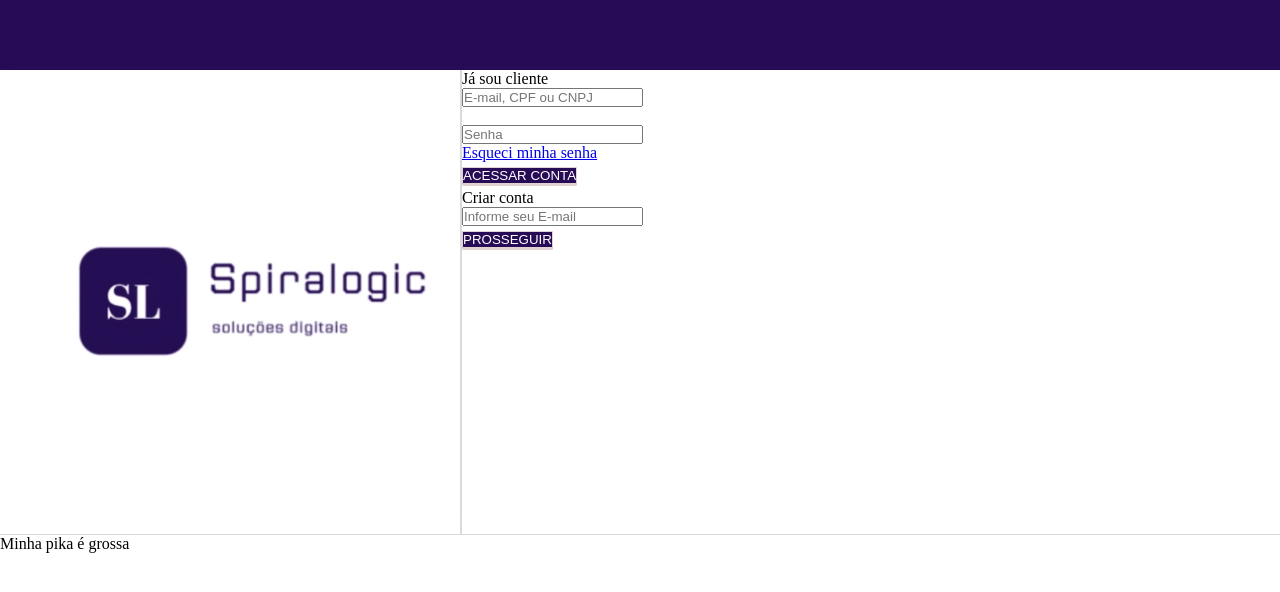
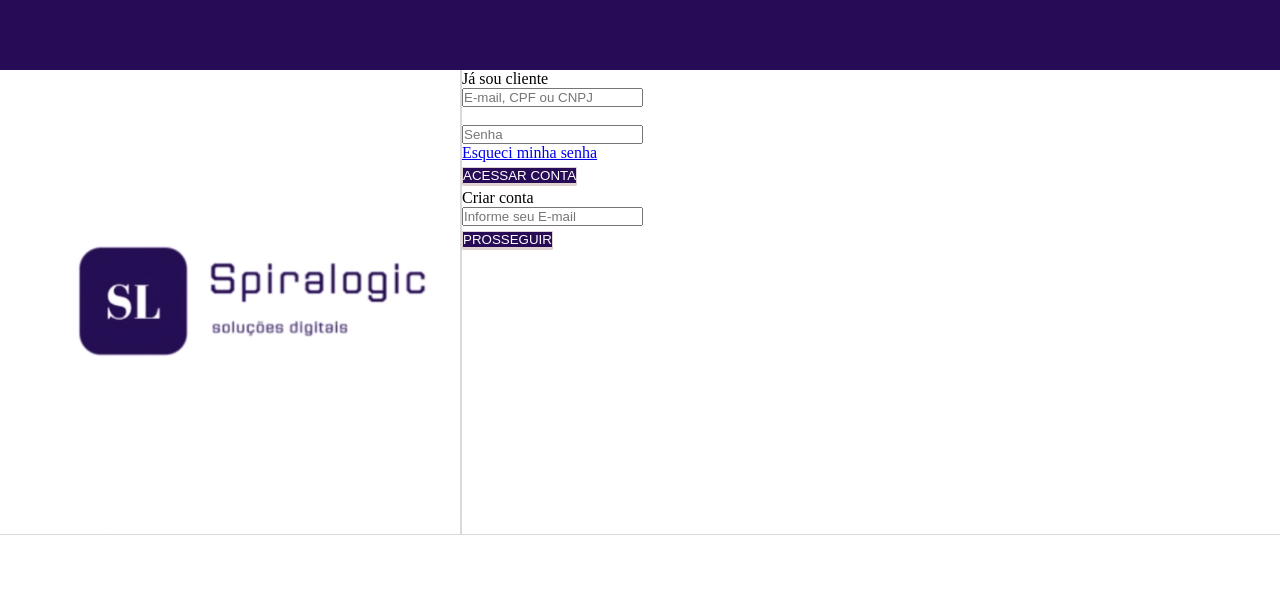
Before and after one commit to LeeAlisson/P2---Front-End, a plain HTML site: page index.html in a window 1280 px wide. Drawn offline with Linux system fonts and the light colour scheme.

Commit message:
Change commit

```diff
--- a/index.html
+++ b/index.html
@@ -35,6 +35,5 @@
             </fieldset>
         </div>
     </div>
-    <div>Minha pika é grossa</div>
 </body>
 </html>
```
